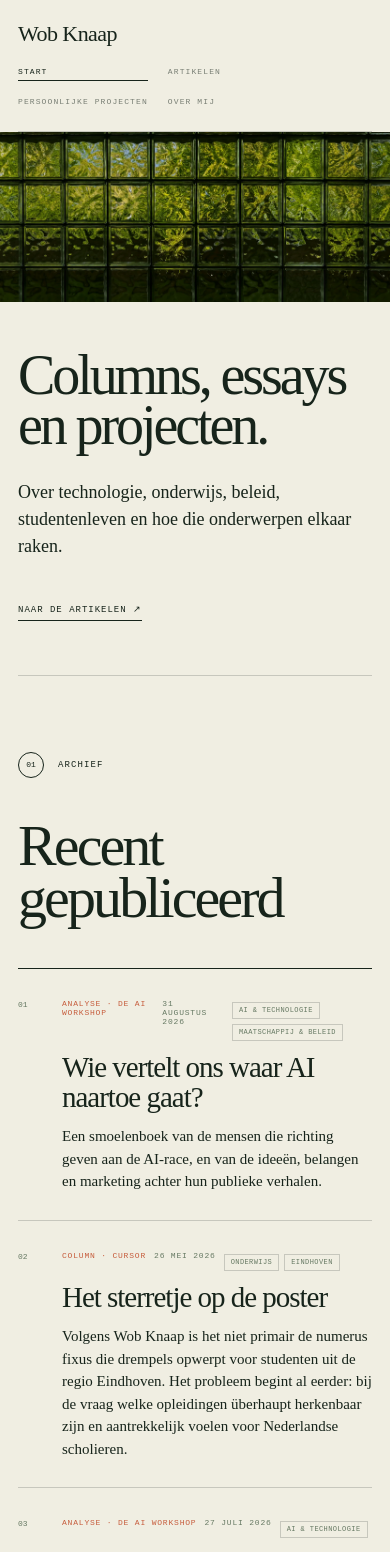
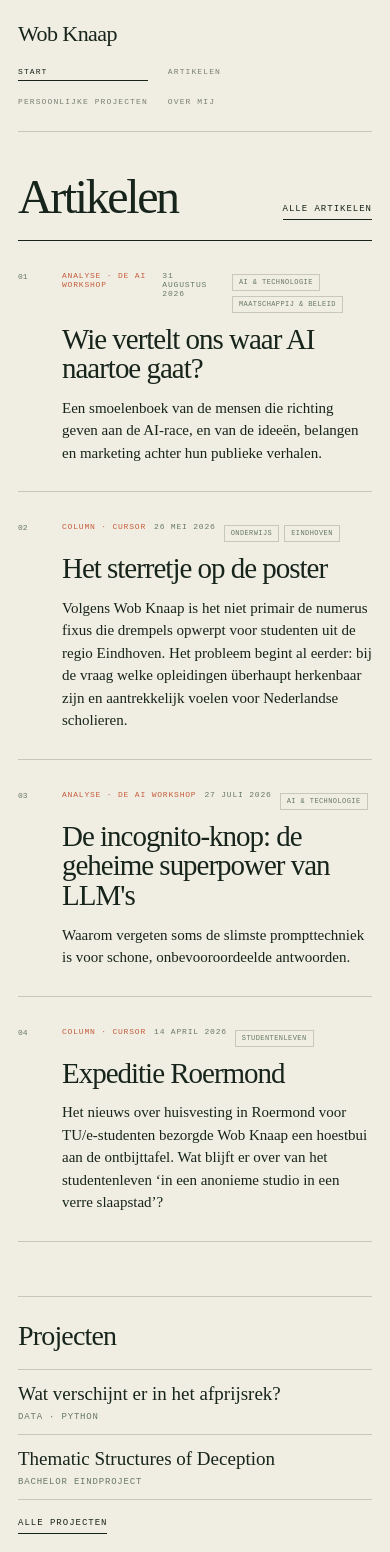
Before and after one commit to Wobknaap/Site, a Next.js app: page / in a window 390 px wide. Shown: the top 1552 px of the page. Built offline with nearby package versions, Linux system fonts and the light colour scheme.

Commit message:
Clean homepage and update article links and banner

```diff
--- a/app/appie-case-study.json
+++ b/app/appie-case-study.json
@@ -13,7 +13,7 @@
   ],
   "buildTitle": "Hoe het werkt",
   "build": [
-    "Ik bouwde voort op bestaande reverse-engineering van de AH-app-API. De documentatie van jabbink beschrijft onder meer de app-authenticatie. Het project appie-go van gwillem bevat een GraphQL-schema op basis van een MITM-dump. Met Python en Requests vraag ik het Laatste Kans-aanbod per winkel op. Pandas zet de API-antwoorden om naar productgegevens; elke meting krijgt een tijdstempel en gaat naar een CSV-bestand.",
+    "Met Python en Requests vraag ik het Laatste Kans-aanbod per winkel op. Pandas zet de API-antwoorden om naar productgegevens; elke meting krijgt een tijdstempel en gaat naar een CSV-bestand.",
     "GitHub Actions start het script iedere dertig minuten. De werkelijke meetmomenten verschillen. Voor de Woenselse Markt in Eindhoven bevat de dataset van 4 tot en met 25 februari 2026 315 momentopnames, 72.836 waarnemingen en 1.324 productnamen.",
     "Met Flask, Jinja, HTML en CSS maakte ik een dashboard om winkels, aanbiedingen en mogelijke combinaties met Bonusacties te bekijken. Trefwoordregels koppelen verspakketten aan aanvullende aanbiedingen. Voor de historische data bouwde ik een apart dashboard met Streamlit en Altair."
   ],
--- a/app/artikelen/page.tsx
+++ b/app/artikelen/page.tsx
@@ -18,7 +18,7 @@ export default function ArticlesPage() {
         <p>Artikelen over technologie, onderwijs, beleid, studentenleven en Eindhoven.</p>
       </header>
       <figure className="wide-image page-wrap">
-        <img src="/images/article-banner.webp" alt="Groene letterstenen met losse letters in een raster" />
+        <img src="/images/letterstenen-banner.webp" alt="Groene letterstenen met losse letters in een raster" />
         <figcaption>Groene letterstenen</figcaption>
       </figure>
       <section className="archive-page page-wrap">
--- a/app/globals.css
+++ b/app/globals.css
@@ -40,15 +40,17 @@ img { display: block; width: 100%; }
 figure { margin: 0; }
 figcaption { display: flex; justify-content: space-between; gap: 18px; margin-top: 10px; color: var(--moss); font: 8px var(--font-geist-mono); text-transform: uppercase; letter-spacing: .12em; }
 
-.home-latest { padding-block: 100px; }
-.section-heading { display: grid; grid-template-columns: 220px 1fr; align-items: end; margin-bottom: 44px; }
+.home-latest { padding-block: 58px 72px; }
+.section-heading { display: grid; grid-template-columns: 220px 1fr; align-items: end; margin-bottom: 34px; }
+.home-section-heading { display: flex; justify-content: space-between; align-items: end; margin-bottom: 26px; }
+.home-section-heading h1 { margin: 0; font: 400 clamp(48px, 5vw, 72px)/.95 var(--serif); letter-spacing: -.05em; }
 .section-heading > div { display: flex; align-items: center; gap: 14px; }
 .section-heading > div span { width: 26px; height: 26px; display: grid; place-items: center; border: 1px solid var(--ink); border-radius: 50%; font: 8px var(--font-geist-mono); }
 .section-heading > div p { margin: 0; font: 9px var(--font-geist-mono); text-transform: uppercase; letter-spacing: .12em; }
 .section-heading h2 { margin: 0; font: 400 clamp(52px, 6.5vw, 94px)/.9 var(--serif); letter-spacing: -.05em; }
 
 .article-list { border-top: 1px solid var(--ink); }
-.article-row { min-height: 165px; display: grid; grid-template-columns: 70px minmax(0, 1fr) 65px; gap: 24px; align-items: start; padding: 27px 0; border-bottom: 1px solid var(--line); }
+.article-row { min-height: 132px; display: grid; grid-template-columns: 70px minmax(0, 1fr) 65px; gap: 24px; align-items: start; padding: 27px 0; border-bottom: 1px solid var(--line); }
 .article-number { padding-top: 4px; color: var(--moss); font: 8px var(--font-geist-mono); }
 .article-copy { display: grid; grid-template-columns: 150px minmax(240px, .9fr) minmax(260px, 1.1fr); gap: clamp(28px, 5vw, 84px); }
 .article-meta { padding-top: 3px; display: flex; flex-direction: column; gap: 8px; font: 8px var(--font-geist-mono); text-transform: uppercase; letter-spacing: .1em; }
@@ -64,15 +66,21 @@ figcaption { display: flex; justify-content: space-between; gap: 18px; margin-to
 .article-list.compact .article-row { min-height: 130px; }
 .article-list.compact .article-copy { grid-template-columns: 130px 1fr; }
 
-.home-projects { display: grid; grid-template-columns: 1fr 1fr; gap: clamp(60px, 10vw, 160px); align-items: center; padding-block: 90px; border-top: 1px solid var(--line); }
-.home-projects > div h2 { max-width: 530px; margin: 35px 0 46px; font: 400 clamp(48px, 5.2vw, 78px)/.98 var(--serif); letter-spacing: -.045em; }
-.home-projects figure img { height: 410px; object-fit: cover; }
+.home-projects { display: grid; grid-template-columns: 150px minmax(0, 1fr) auto; gap: 30px; align-items: start; padding-block: 30px 70px; border-top: 1px solid var(--line); }
+.home-projects h2 { margin: 0; font: 400 30px/1.1 var(--serif); letter-spacing: -.03em; }
+.home-projects ul { margin: 0; padding: 0; list-style: none; border-top: 1px solid var(--line); }
+.home-projects li { display: flex; justify-content: space-between; gap: 24px; align-items: baseline; padding: 12px 0; border-bottom: 1px solid var(--line); }
+.home-projects li a { font: 20px/1.25 var(--serif); }
+.home-projects li a:hover { color: var(--moss); }
+.home-projects li span { flex: 0 0 auto; color: var(--moss); font: 9px var(--font-geist-mono); text-transform: uppercase; letter-spacing: .09em; }
+.home-projects > .underlined-link { align-self: end; }
+
 
 .page-intro { display: grid; grid-template-columns: 1fr 1fr; grid-template-rows: auto auto; gap: 30px 80px; align-items: end; padding-block: 66px 72px; }
 .page-intro .eyebrow { grid-column: 1 / -1; align-self: start; }
 .page-intro h1 { margin: 0; font: 400 clamp(72px, 8vw, 126px)/.82 var(--serif); letter-spacing: -.06em; }
 .page-intro > p:last-child { max-width: 460px; margin: 0 0 3px; font: 20px/1.5 var(--serif); }
-.wide-image img { height: 350px; object-fit: cover; }
+.wide-image img { height: auto; aspect-ratio: 1800 / 680; object-fit: cover; }
 .archive-page { padding-block: 82px 120px; }
 
 .notes-list { display: grid; grid-template-columns: 1fr 1fr; border-top: 1px solid var(--ink); margin-bottom: 160px; }
@@ -199,7 +207,9 @@ figcaption { display: flex; justify-content: space-between; gap: 18px; margin-to
   .hero-copy { gap: 28px; }
   .hero-copy h1 { margin: 0; font-size: 56px; }
   .hero-deck { font-size: 18px; }
-  .home-latest { padding-block: 76px; }
+  .home-latest { padding-block: 42px 54px; }
+  .home-section-heading { margin-bottom: 20px; }
+  .home-section-heading h1 { font-size: 48px; }
   .section-heading { grid-template-columns: 1fr; gap: 42px; }
   .section-heading h2 { font-size: 58px; }
   .article-row { grid-template-columns: 32px 1fr; gap: 12px; min-height: 165px; }
@@ -208,13 +218,15 @@ figcaption { display: flex; justify-content: space-between; gap: 18px; margin-to
   .article-copy > p { grid-column: auto; font-size: 15px; }
   .article-copy h2 { font-size: 29px; }
   .article-link { display: none; }
-  .home-projects { padding-block: 72px; gap: 55px; }
-  .home-projects > div h2 { font-size: 52px; }
-  .home-projects figure img { height: 330px; }
+  .home-projects { padding-block: 24px 56px; gap: 18px; }
+  .home-projects h2 { font-size: 28px; }
+  .home-projects li { align-items: flex-start; flex-direction: column; gap: 6px; }
+  .home-projects li a { font-size: 19px; }
+  .home-projects > .underlined-link { align-self: start; }
   .page-intro { padding-block: 46px 56px; gap: 24px; }
   .page-intro h1 { font-size: 68px; }
   .page-intro > p:last-child { font-size: 18px; }
-  .wide-image img { height: 240px; }
+  .wide-image img { height: auto; }
   .archive-page { padding-block: 64px 90px; }
   .notes-list { grid-template-columns: 1fr; margin-bottom: 100px; }
   .notes-list article:nth-child(odd) { padding-left: 0; border-right: 0; }
--- a/app/layout.tsx
+++ b/app/layout.tsx
@@ -3,7 +3,7 @@ import "./globals.css";
 
 export const metadata: Metadata = {
   title: "Wob Knaap · artikelen en projecten",
-  description: "Columns, essays en projecten over technologie, onderwijs, beleid, studentenleven en andere onderwerpen.",
+  description: "Artikelen en persoonlijke projecten van Wob Knaap.",
   icons: { icon: "/favicon.svg", shortcut: "/favicon.svg" },
 };
 
--- a/app/page.tsx
+++ b/app/page.tsx
@@ -7,39 +7,21 @@ export default function Home() {
     <main id="top">
       <SiteHeader active="start" />
 
-      <section className="terminal-banner" aria-label="Groene glazen bouwstenen">
-        <img src="/images/glass-terminal-banner.webp" alt="Groene glazen bouwstenen met lichtreflecties" fetchPriority="high" />
-      </section>
-
-      <section className="home-hero page-wrap">
-        <div className="hero-copy">
-          <h1>Columns, essays en projecten.</h1>
-          <div className="hero-side">
-            <p className="hero-deck">Over technologie, onderwijs, beleid, studentenleven en hoe die onderwerpen elkaar raken.</p>
-            <a className="underlined-link" href="/artikelen">Naar de artikelen ↗</a>
-          </div>
+      <section className="home-latest page-wrap">
+        <div className="section-heading home-section-heading">
+          <h1>Artikelen</h1>
+          <a className="underlined-link" href="/artikelen">Alle artikelen</a>
         </div>
-      </section>
-
-      <section className="home-latest page-wrap">
-        <div className="section-heading">
-          <div><span>01</span><p>Archief</p></div>
-          <h2>Recent gepubliceerd</h2>
-        </div>
-        <ArticleList items={featuredArticles} />
-        <a className="underlined-link archive-link" href="/artikelen">Alle artikelen bekijken ↗</a>
+        <ArticleList items={featuredArticles.slice(0, 4)} />
       </section>
 
       <section className="home-projects page-wrap">
-        <div>
-          <p className="eyebrow">Persoonlijke projecten</p>
-          <h2>Van idee naar toepassing.</h2>
-          <a className="underlined-link" href="/projecten">Bekijk mijn projecten ↗</a>
-        </div>
-        <figure>
-          <img src="/images/hero-landscape.webp" alt="Een bankje in een groen landschap bij zonsopkomst" loading="lazy" />
-          <figcaption>Landschap bij zonsopkomst</figcaption>
-        </figure>
+        <h2>Projecten</h2>
+        <ul>
+          <li><a href="/projecten/appie-sniper">Wat verschijnt er in het afprijsrek?</a><span>Data · Python</span></li>
+          <li><a href="/projecten/thematic-structures-of-deception">Thematic Structures of Deception</a><span>Bachelor eindproject</span></li>
+        </ul>
+        <a className="underlined-link" href="/projecten">Alle projecten</a>
       </section>
 
       <SiteFooter />
--- a/app/projecten/appie-sniper/page.tsx
+++ b/app/projecten/appie-sniper/page.tsx
@@ -10,7 +10,7 @@ export default function AppieProject() {
    <a className="back-link" href="/projecten">← Persoonlijke projecten</a>
    <header className="case-intro"><p className="eyebrow">Appie Sniper · Persoonlijk project · 2026</p><h1>{study.title}</h1><p className="article-deck">{study.intro}</p></header>
    <div className="case-stats"><div><strong>72.836</strong><span>waarnemingen</span></div><div><strong>315</strong><span>meetmomenten</span></div><div><strong>1.324</strong><span>productnamen</span></div><div><strong>22</strong><span>dagen</span></div></div>
-   <section className="case-copy"><h2>{study.buildTitle}</h2>{study.build.map((p, index) => <p key={p}>{p}{index === 0 && <> Zie ook <a href={study.apiSources[0].url} target="_blank" rel="noreferrer">{study.apiSources[0].label}</a> en <a href={study.apiSources[1].url} target="_blank" rel="noreferrer">{study.apiSources[1].label}</a>.</>}</p>)}<div className="article-tags">{study.stack.map(tag=><span className="article-tag" key={tag}>{tag}</span>)}</div></section>
+   <section className="case-copy"><h2>{study.buildTitle}</h2>{study.build.map((p, index) => <p key={p}>{index === 0 && <>Ik bouwde voort op bestaande reverse-engineering van de AH-app-API, waaronder <a href={study.apiSources[0].url} target="_blank" rel="noreferrer">de documentatie van jabbink</a> en <a href={study.apiSources[1].url} target="_blank" rel="noreferrer">appie-go van gwillem</a>. </>}{p}</p>)}<div className="article-tags">{study.stack.map(tag=><span className="article-tag" key={tag}>{tag}</span>)}</div></section>
    <div className="case-screens"><figure><a href="/images/appie/dashboard.webp"><img src="/images/appie/dashboard.webp" alt="Appie Sniper-dashboard met winkelkeuze en een ranglijst van koopjes" loading="lazy" /></a><figcaption>Het dashboard: aanbiedingen voor de gekozen winkel.</figcaption></figure><figure><a href="/images/appie/verspakketten.webp"><img src="/images/appie/verspakketten.webp" alt="Verspakketten met voorgestelde aanvullende ingrediënten in Appie Sniper" loading="lazy" /></a><figcaption>Verspakketten met matches op basis van trefwoordregels.</figcaption></figure></div>
    {study.figures.map(f=><section className="case-figure" key={f.image}><div className="case-copy"><h2>{f.title}</h2><p>{f.text}</p></div><figure><a href={`/images/appie/${f.image}.svg`} aria-label={`Vergroot: ${f.title}`}><img src={`/images/appie/${f.image}.svg`} alt={f.alt} loading="lazy" /></a><figcaption>Klik op de grafiek om deze te vergroten.</figcaption></figure></section>)}
    <aside className="case-method"><h2>Over de data</h2><p>{study.method}</p><div className="case-links"><a className="underlined-link" href={study.sourceUrl}>Code op GitHub ↗</a><a className="underlined-link" href={study.dataUrl}>Bekijk de brondata ↗</a></div></aside>
```
Also changed, not shown: scripts/build-pages.mjs (+15 -9 lines), public/images/letterstenen-banner.webp (renamed from public/images/article-banner.webp).
